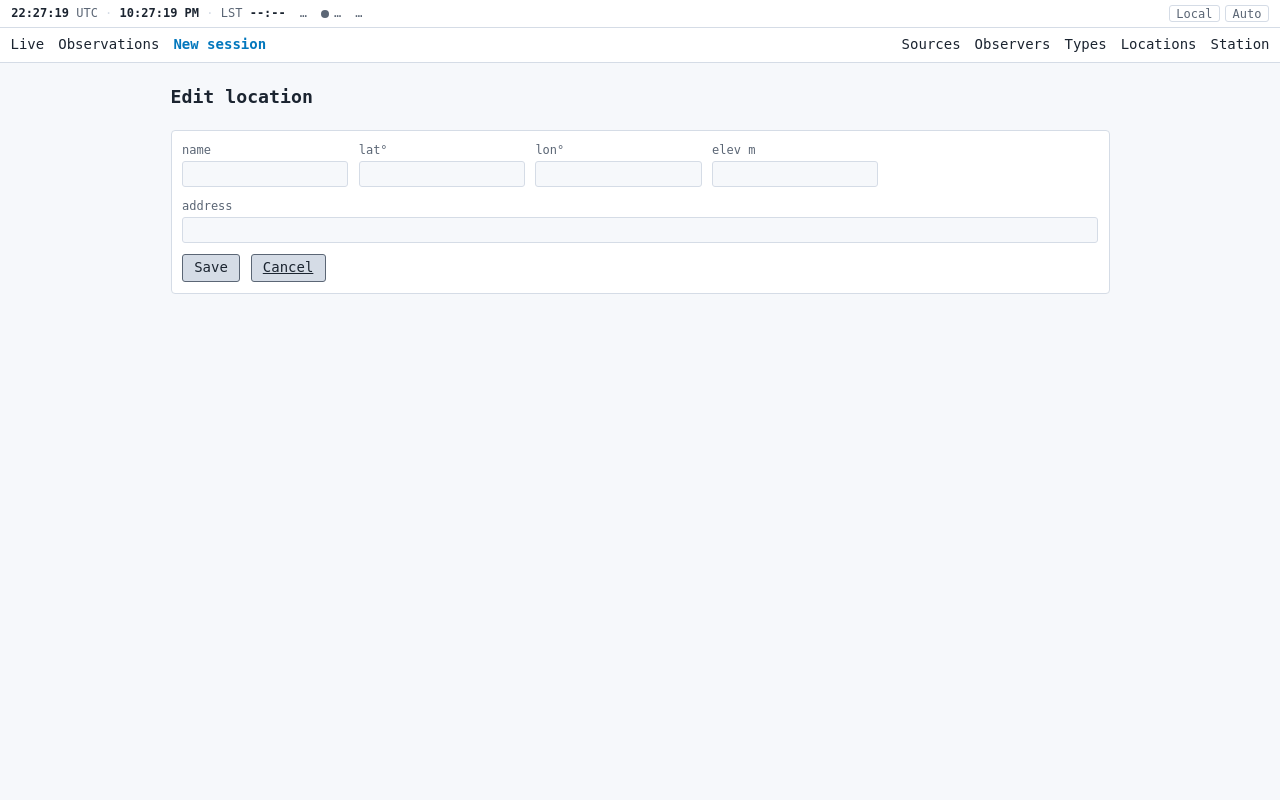
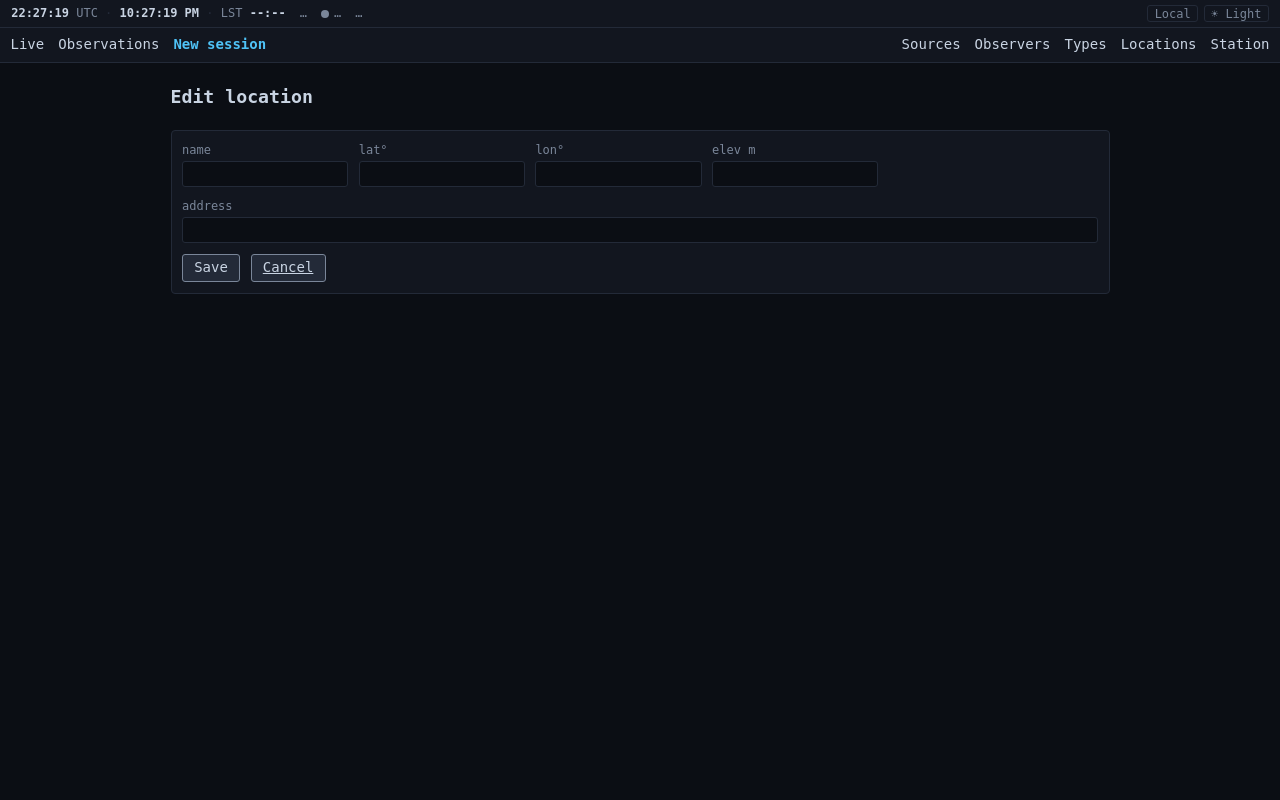
Before and after one commit to joebarbere/jansky-observe, a FastAPI app: template src/jansky_observe/server/templates/location_form.html in a window 1280 px wide. Run offline with FastAPI, Linux system fonts and the light colour scheme; the template is opened without the code that fills it, so the values that code supplies are empty; parts of the project's set-up code (start-up, migrations or seed data) failed here and were passed over.

Commit message:
v0.7.1: fix theme regression (dark default), simpler toggle, + sqlite3 (#24)
Fixes reported after v0.7.0's M6 theme work:

- A stray "*/" inside a CSS header comment (--wf-*/--trace-*) closed the comment
  early and swallowed the base :root dark palette. In v0.7.0 the
  prefers-color-scheme fallback masked it (a light-OS laptop still got vars from
  the media block), so a light laptop rendered a light UI and the menu "changed
  color"; a dark-OS machine could render unstyled. Reword the comment; add a
  test asserting balanced /* */ and that --bg: #0b0e14 survives.
- Make DARK the default regardless of OS preference (waterfall reads best on
  black). Drop the prefers-color-scheme auto-switch; light is opt-in. Replace
  the 3-state Auto→Light→Dark toggle (Auto/Light indistinguishable on a light
  laptop) with a 2-state Dark↔Light. Light-theme badges use dark text so the
  "detected" green stays legible. The no-flash head scripts only set data-theme
  for an explicit light choice.
- Add sqlite3 to install.sh APT_DEPS for on-Pi DB debugging (Pi OS Lite has no
  CLI; the app uses Python's sqlite3).
- Bump to 0.7.1 + CHANGES.

Verified with headless Chromium (Playwright) emulating a light-OS: default now
renders dark (bg #0b0e14, nav dark), the toggle flips Dark↔Light, detection
badges are vivid green. make lint/typecheck/cov (95.99%) green; install.sh drift
check + node --check pass.


Claude-Session: https://claude.ai/code/session_01HX3gvdAZQqaMFYWfHjgpe7

Co-authored-by: Claude Fable 5 <noreply@anthropic.com>

```diff
--- a/pyproject.toml
+++ b/pyproject.toml
@@ -1,6 +1,6 @@
 [project]
 name = "jansky-observe"
-version = "0.7.0"
+version = "0.7.1"
 description = "Observation management for the Discovery Dish station: plan, run, and record attended radio observations. Sibling of the jansky course and jansky-research."
 readme = "README.md"
 requires-python = ">=3.12,<3.13"
--- a/src/jansky_observe/__init__.py
+++ b/src/jansky_observe/__init__.py
@@ -19,4 +19,4 @@ Sibling of the `jansky` course (whose library helpers this reuses) and
 
 from __future__ import annotations
 
-__version__ = "0.7.0"
+__version__ = "0.7.1"
--- a/src/jansky_observe/server/static/style.css
+++ b/src/jansky_observe/server/static/style.css
@@ -1,6 +1,7 @@
 /* jansky-observe — theme-aware (roadmap M6). Dark is the default (a waterfall
-   reads best on black); light and OS-preference follow via the vars below.
-   The canvas reads --wf-*/--trace-* so it tracks the page theme (ui.js). */
+   reads best on black); light is opt-in via the cockpit-bar toggle
+   (data-theme="light"). The canvas reads the wf/spec/trace vars so it tracks
+   the page theme (ui.js). */
 
 :root {
   --bg: #0b0e14;
@@ -19,8 +20,9 @@
   --trace-avg: #ffe082;
 }
 
-/* Light palette — applied when the viewer chooses light (data-theme="light")
-   or, absent an explicit choice, when the OS prefers light (media query below). */
+/* Light palette — opt-in only (the viewer chooses light via the toggle). Dark
+   stays the default regardless of the OS preference: the app is built around a
+   waterfall, which reads best on black. */
 :root[data-theme="light"] {
   --bg: #f6f8fb;
   --panel: #ffffff;
@@ -36,24 +38,9 @@
   --trace-live: rgba(2, 119, 189, 0.35);
   --trace-avg: #b9791f;
 }
-
-@media (prefers-color-scheme: light) {
-  :root:not([data-theme]) {
-    --bg: #f6f8fb;
-    --panel: #ffffff;
-    --border: #d5dce6;
-    --text: #1b2430;
-    --muted: #5b6675;
-    --accent: #0277bd;
-    --ok: #2e9e5b;
-    --warn: #b9791f;
-    --bad: #c0392b;
-    --wf-bg: #eef1f5;
-    --spec-bg: #ffffff;
-    --trace-live: rgba(2, 119, 189, 0.35);
-    --trace-avg: #b9791f;
-  }
-}
+/* Colored status badges use dark text in the light theme (the page text color),
+   not the near-white page background, so "detected" green stays legible. */
+:root[data-theme="light"] .badge { color: var(--text); }
 
 * { box-sizing: border-box; margin: 0; padding: 0; }
 
--- a/src/jansky_observe/server/static/ui.js
+++ b/src/jansky_observe/server/static/ui.js
@@ -6,28 +6,25 @@
   "use strict";
   var root = document.documentElement;
 
-  // --- theme: auto → light → dark -----------------------------------------
-  var THEMES = ["auto", "light", "dark"];
-  var THEME_LABEL = { auto: "Auto", light: "Light", dark: "Dark" };
-
+  // --- theme: dark (default) ↔ light --------------------------------------
+  // Dark is the app's default regardless of the OS preference (the CSS default);
+  // light is opt-in and persisted. The button shows the theme you'd switch TO.
   function currentTheme() {
-    var t = localStorage.getItem("theme");
-    return t === "light" || t === "dark" ? t : "auto";
+    return localStorage.getItem("theme") === "light" ? "light" : "dark";
   }
 
   function applyTheme(theme) {
-    if (theme === "auto") root.removeAttribute("data-theme");
-    else root.setAttribute("data-theme", theme);
+    if (theme === "light") root.setAttribute("data-theme", "light");
+    else root.removeAttribute("data-theme"); // dark = the CSS default
     var btn = document.getElementById("theme-toggle");
-    if (btn) btn.textContent = THEME_LABEL[theme];
+    if (btn) btn.textContent = theme === "light" ? "🌙 Dark" : "☀ Light";
     // waterfall.js re-reads its canvas colors from CSS on this event.
     window.dispatchEvent(new CustomEvent("themechange"));
   }
 
   function cycleTheme() {
-    var next = THEMES[(THEMES.indexOf(currentTheme()) + 1) % THEMES.length];
-    if (next === "auto") localStorage.removeItem("theme");
-    else localStorage.setItem("theme", next);
+    var next = currentTheme() === "light" ? "dark" : "light";
+    localStorage.setItem("theme", next);
     applyTheme(next);
   }
 
--- a/src/jansky_observe/server/templates/base.html
+++ b/src/jansky_observe/server/templates/base.html
@@ -5,11 +5,11 @@
   <meta name="viewport" content="width=device-width, initial-scale=1">
   <title>{% block title %}jansky-observe{% endblock %}</title>
   <script>
-    /* Apply the saved theme before first paint (no flash). "auto"/absent →
-       leave unset so the prefers-color-scheme media query decides. */
+    /* Apply the saved theme before first paint (no flash). Dark is the default
+       (the CSS :root); only an explicit "light" choice sets the attribute. */
     (function () {
-      var t = localStorage.getItem("theme");
-      if (t === "light" || t === "dark") document.documentElement.setAttribute("data-theme", t);
+      if (localStorage.getItem("theme") === "light")
+        document.documentElement.setAttribute("data-theme", "light");
     })();
   </script>
   <link rel="stylesheet" href="/static/style.css">
```
Also changed, not shown: CHANGES.md (+21 -0 lines), src/jansky_observe/server/templates/index.html (+4 -3 lines), tests/test_server.py (+9 -2 lines), 2 other files.
